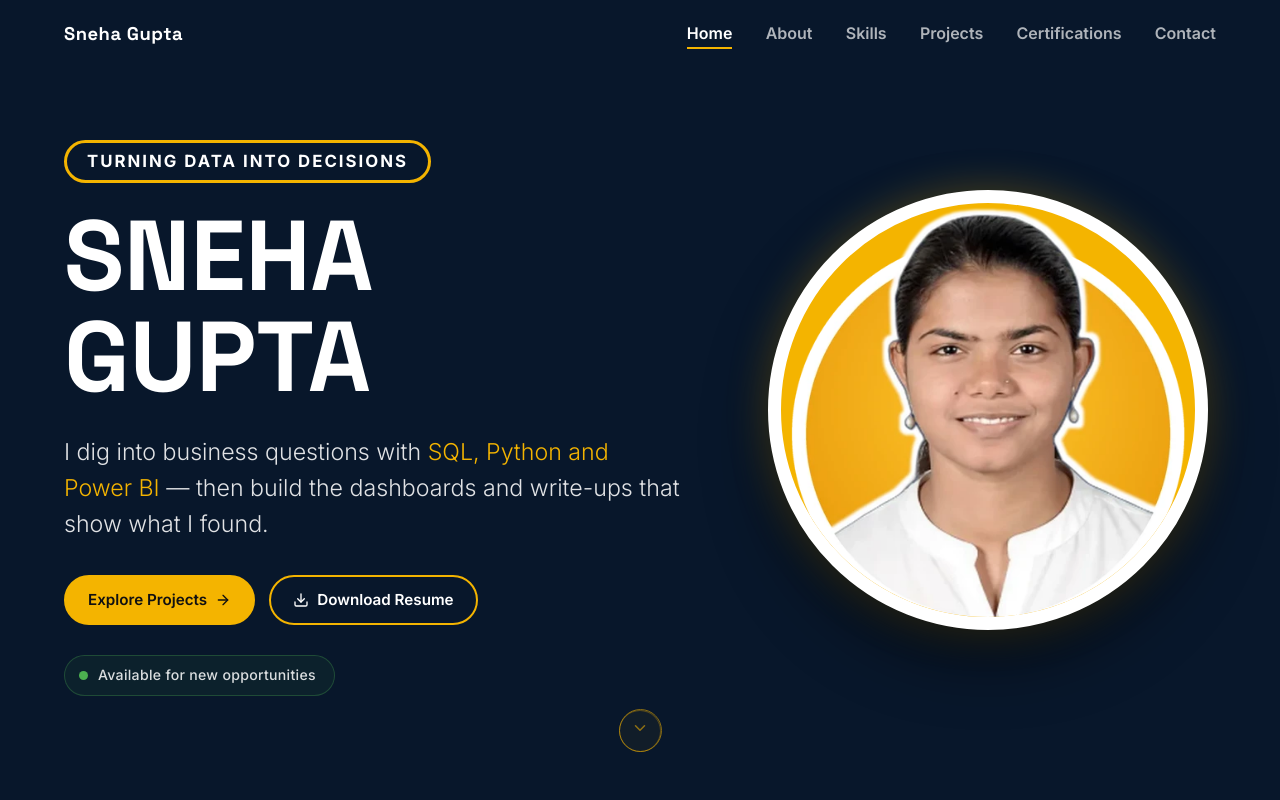
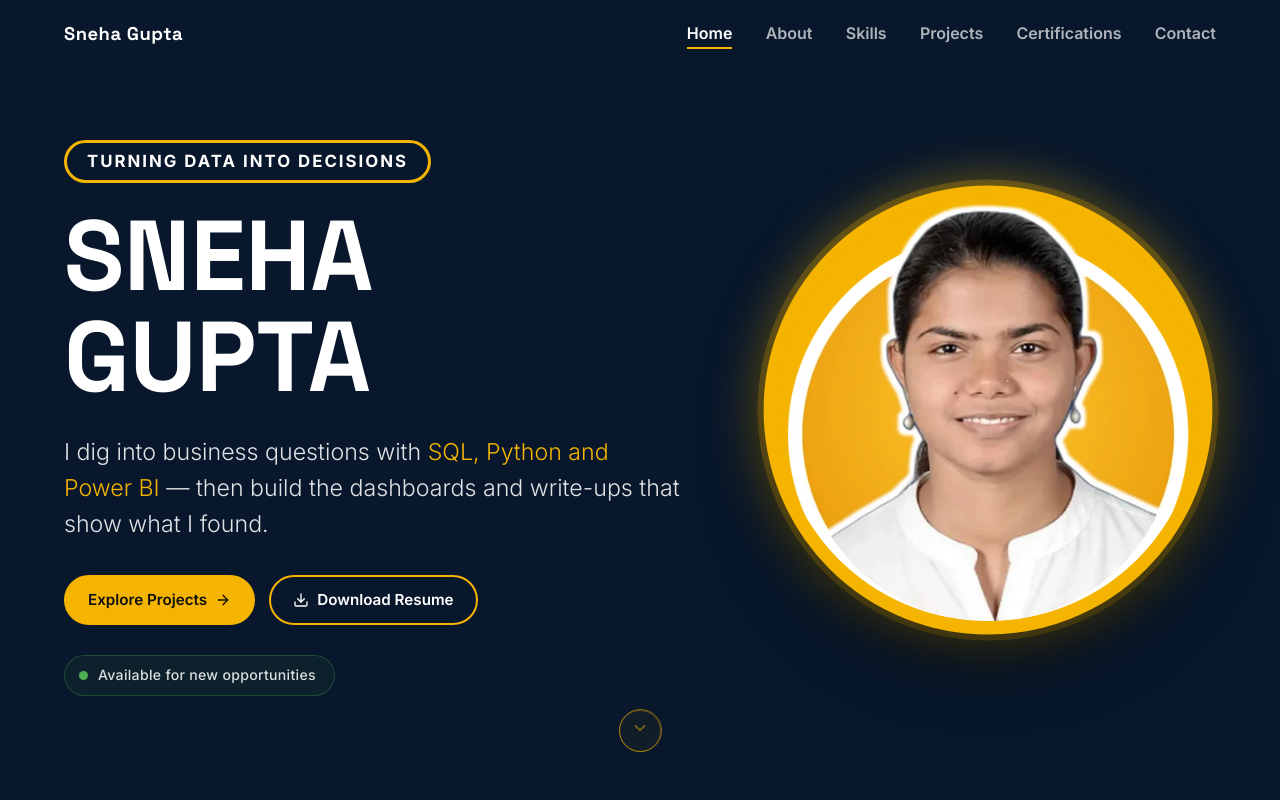
Before and after one commit to snehagupta-data/snehagupta-data.github.io, a plain HTML site: page index.html in a window 1280 px wide. In both pictures the pointer is over the element 987 px from the left and 417 px from the top of the page. Shown: the top 800 px of the page. Drawn offline with Linux system fonts and the light colour scheme.

Commit message:
Golden hover effect on profile photo

```diff
--- a/css/style.css
+++ b/css/style.css
@@ -104,10 +104,10 @@ h1, h2, h3 { font-family: var(--font-display); line-height: 1.15; }
 .hero-photo { justify-self: center; width: 100%; max-width: 440px; }
 .profile-frame {
   aspect-ratio: 1; border-radius: 50%; overflow: hidden; background: var(--gold); border: clamp(8px, 1.5vw, 13px) solid #fff;
-  display: flex; align-items: flex-end; box-shadow: 0 10px 30px rgba(0, 0, 0, .35); transition: transform .5s cubic-bezier(.16, 1, .3, 1), box-shadow .5s;
+  display: flex; align-items: flex-end; box-shadow: 0 10px 30px rgba(0, 0, 0, .35); transition: transform .5s cubic-bezier(.16, 1, .3, 1), box-shadow .5s, border-color .5s;
 }
 .profile-frame img { width: 100%; height: auto; }
-.profile-frame:hover { transform: translateY(-8px); box-shadow: 0 30px 60px rgba(0, 0, 0, .5), 0 0 40px rgba(244, 180, 0, .3); }
+.profile-frame:hover { transform: translateY(-8px) scale(1.02); border-color: var(--gold); box-shadow: 0 30px 60px rgba(0, 0, 0, .5), 0 0 0 6px rgba(244, 180, 0, .25), 0 0 50px rgba(244, 180, 0, .55); }
 /* Refined scroll-to-About indicator: small ring container, restrained idle nudge, stronger glow + downward shift on hover */
 .hero-scroll {
   position: absolute; left: 50%; bottom: 28px; transform: translateX(-50%);
```
